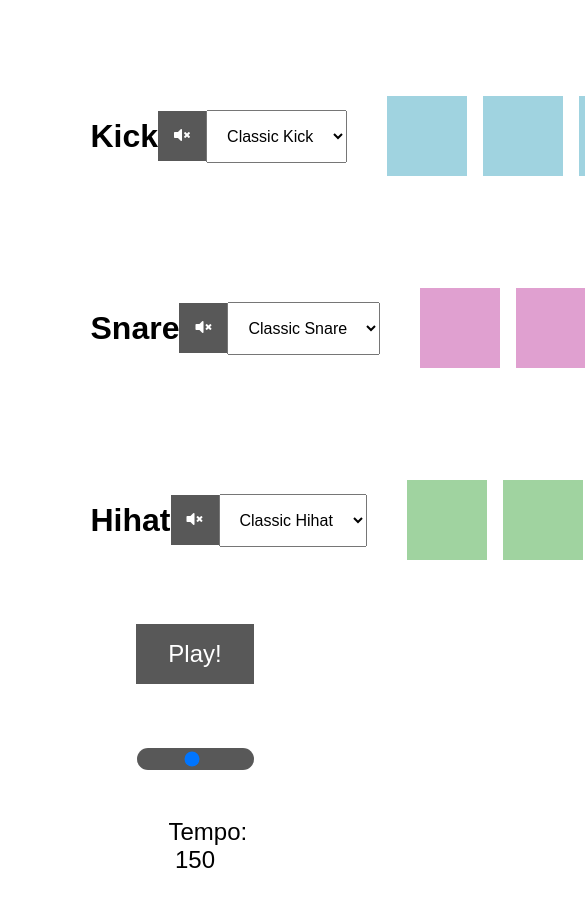
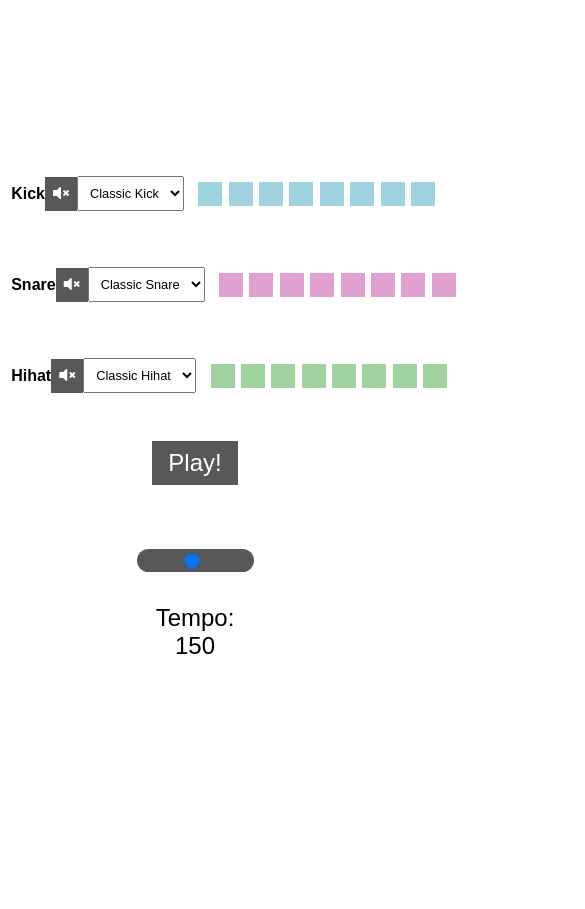
Before and after one commit to geiger01/Beat_maker, a plain HTML site: page index.html in a window 390 px wide. Shown: the top 909 px of the page, 585 px wide, since content can reach past the window. After the commit the page ends 844 px from the top, so only its background shows below. Drawn offline with Linux system fonts and the light colour scheme.

Commit message:
Update style.css
Media query

```diff
--- a/style.css
+++ b/style.css
@@ -142,3 +142,119 @@ select {
     transform: scale(1.2);
   }
 }
+
+
+/* -------------------------------------------------------MEDIA QUERY -------------------------------------------------------------*/
+@media only screen and (max-width: 1300px) {
+  .kick-pad,
+  .snare-pad,
+  .hihat-pad {
+    width: 3rem;
+    height: 3rem;
+    margin: 0.5rem 0.5rem;
+  }
+  .play {
+    padding: 0.5rem 1rem;
+  }
+  .tempo p {
+    margin: 1rem;
+  }
+  select {
+    padding: 0.5rem;
+    font-size: 0.8rem;
+  }
+  .controls button {
+    padding: 0.5rem;
+  }
+  h1 {
+    font-size: 1.4rem;
+  }
+}
+
+@media only screen and (max-width: 1000px) {
+  .kick-pad,
+  .snare-pad,
+  .hihat-pad {
+    width: 2rem;
+    height: 2rem;
+    margin: 0.5rem 0.5rem;
+  }
+  .play {
+    padding: 0.5rem 1rem;
+  }
+  .tempo p {
+    margin: 1rem;
+  }
+  select {
+    padding: 0.5rem;
+    font-size: 0.8rem;
+  }
+  .controls button {
+    padding: 0.5rem;
+  }
+  h1 {
+    font-size: 1rem;
+  }
+}
+
+@media only screen and (max-width: 700px) {
+  .kick-pad,
+  .snare-pad,
+  .hihat-pad {
+    width: 1.5rem;
+    height: 1.5rem;
+    margin: 0.5rem 0.5rem;
+  }
+  .play {
+    padding: 0.5rem 1rem;
+  }
+  .tempo p {
+    margin: 1rem;
+  }
+  select {
+    padding: 0.5rem;
+    font-size: 0.8rem;
+  }
+  .controls button {
+    padding: 0.5rem;
+  }
+  h1 {
+    font-size: 1rem;
+  }
+}
+
+@media only screen and (max-width: 700px) {
+  .kick-pad,
+  .snare-pad,
+  .hihat-pad {
+    width: 1.5rem;
+    height: 1.5rem;
+    margin: 0.2rem 0.2rem;
+  }
+  .play {
+    padding: 0.5rem 1rem;
+  }
+  .tempo p {
+    margin: 1rem;
+  }
+  select {
+    padding: 0.5rem;
+    font-size: 0.8rem;
+  }
+  .controls button {
+    padding: 0.5rem;
+  }
+  .controls {
+    margin: 0 0.7rem;
+  }
+  h1 {
+    font-size: 1rem;
+  }
+  .hihat-track,
+  .snare-track,
+  .kick-track {
+    width: 100%;
+
+    margin-top: 3.5rem;
+  }
+}
```
